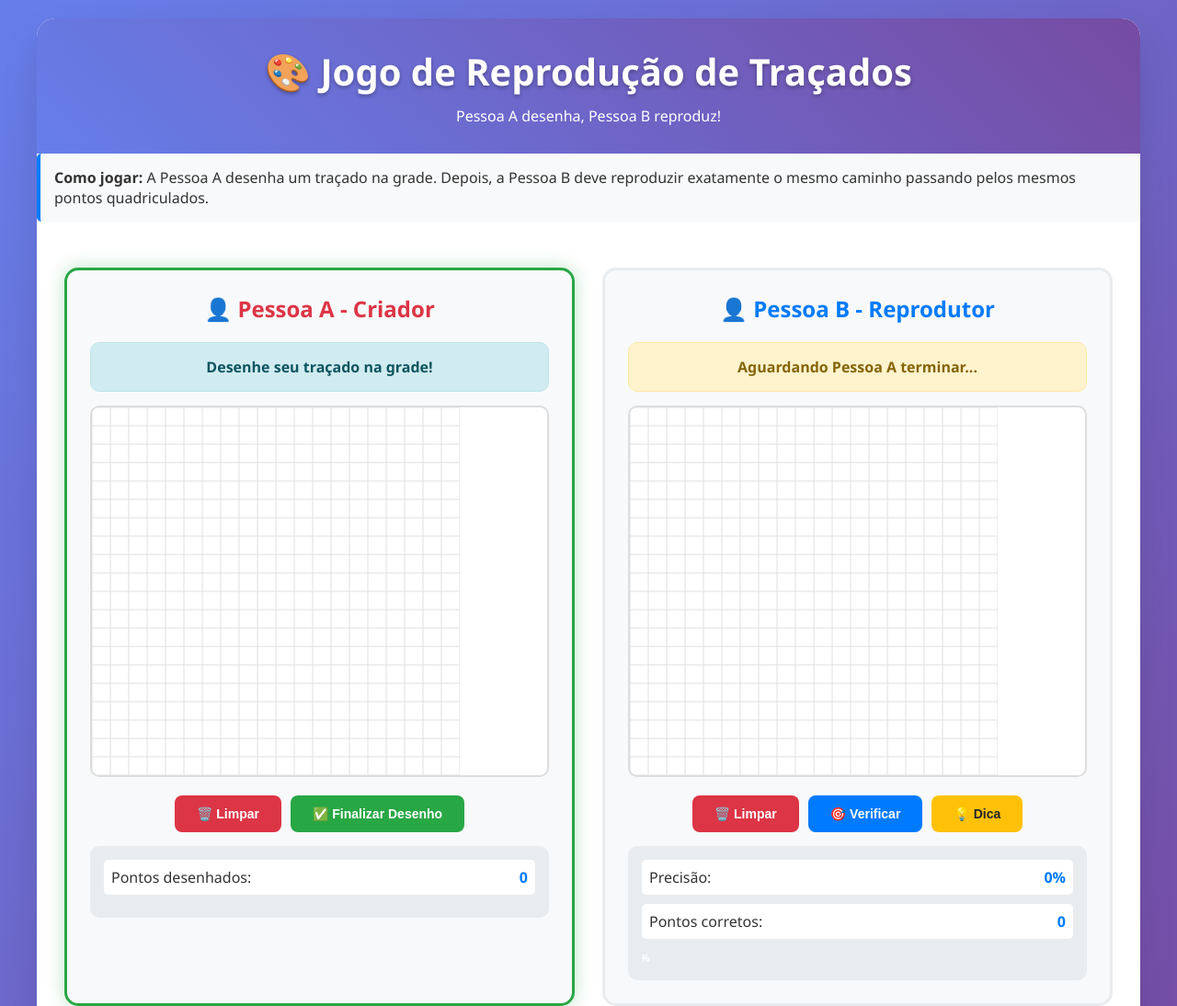
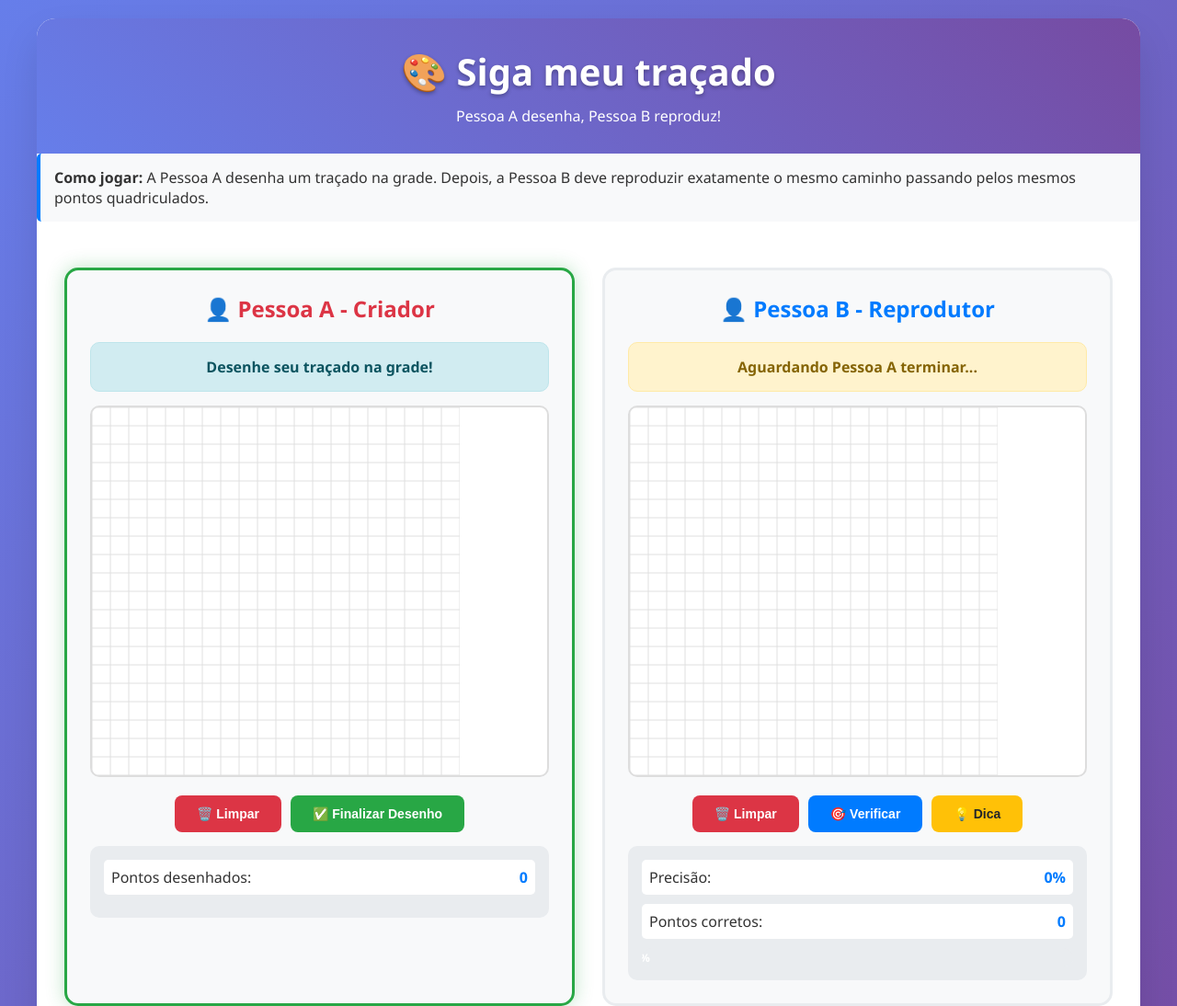
Before and after one commit to maryandrioli/traceme, a plain HTML site: page index.html in a window 1280 px wide. Shown: the top 1094 px of the page at 92% size. Drawn offline with Linux system fonts and the light colour scheme.

Commit message:
Update index.html

```diff
--- a/index.html
+++ b/index.html
@@ -298,7 +298,7 @@
 <body>
     <div class="container">
         <div class="header">
-            <h1>🎨 Jogo de Reprodução de Traçados</h1>
+            <h1>🎨 Siga meu traçado </h1>
             <p>Pessoa A desenha, Pessoa B reproduz!</p>
         </div>
 
```
